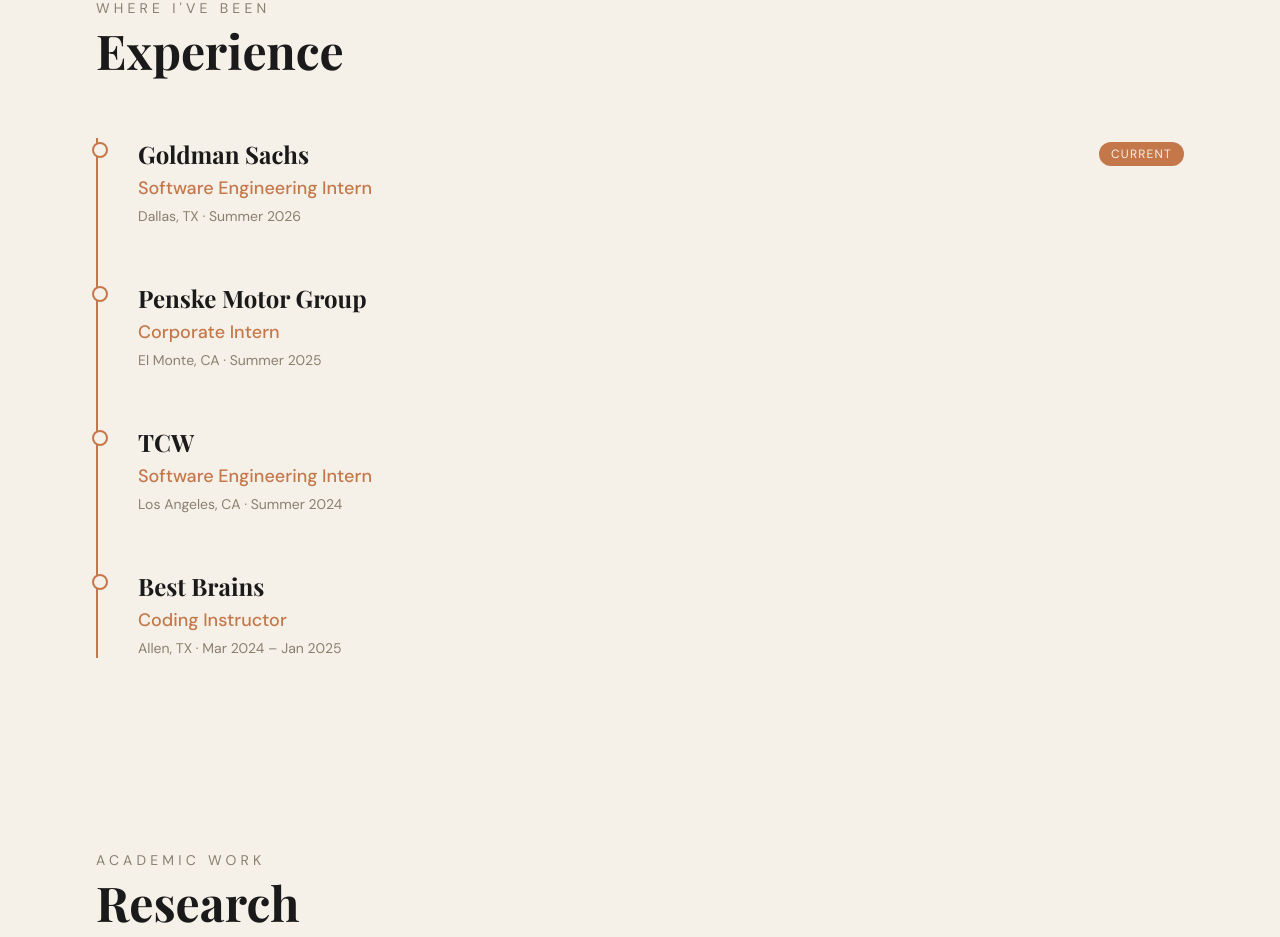
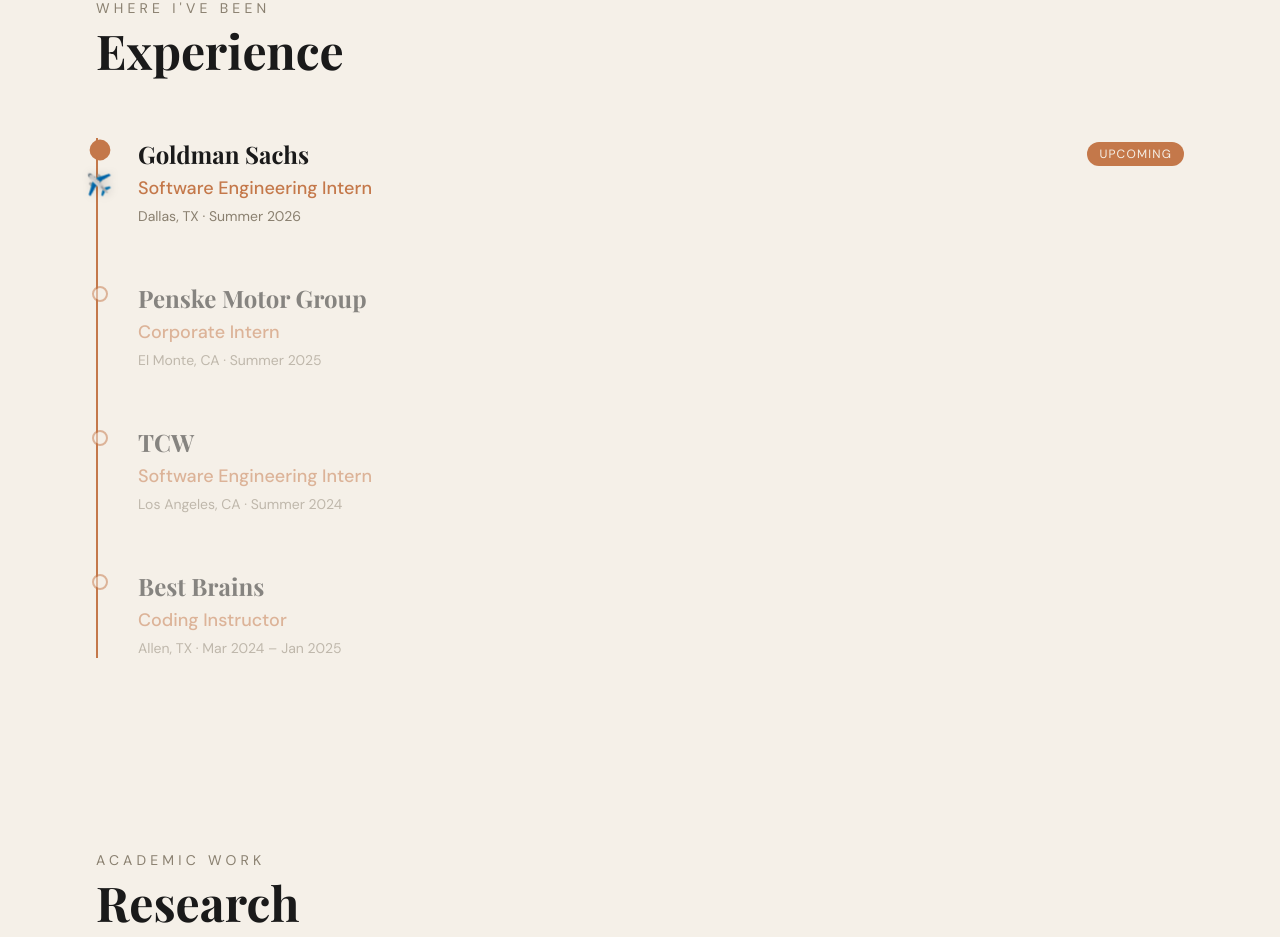
Before and after one commit to anccaz/AnccazPersonalWebsite, a React (Vite) app: page / in a window 1280 px wide. Shown: the part 978-1915 px from the top of the page. Built offline with nearby package versions, Linux system fonts and the light colour scheme; a web font is replaced by a local one.

Commit message:
emojis changes in hobbies

```diff
--- a/src/components/Experience.jsx
+++ b/src/components/Experience.jsx
@@ -1,8 +1,40 @@
 import { experience } from '../portfolio';
+import { useState, useEffect, useRef } from 'react';
 
 export default function Experience() {
+  const [carPosition, setCarPosition] = useState(0);
+  const [activeIndex, setActiveIndex] = useState(null);
+  const sectionRef = useRef(null);
+  const itemRefs = useRef([]);
+
+  useEffect(() => {
+    const observer = new IntersectionObserver(
+      (entries) => {
+        entries.forEach((entry) => {
+          if (entry.isIntersecting) {
+            const index = itemRefs.current.indexOf(entry.target);
+            if (index !== -1) {
+              setActiveIndex(index);
+              // Calculate position as percentage from bottom
+              const total = experience.length - 1;
+              const pct = ((total - index) / total) * 88;
+              setCarPosition(pct);
+            }
+          }
+        });
+      },
+      { threshold: 0.6 }
+    );
+
+    itemRefs.current.forEach((ref) => {
+      if (ref) observer.observe(ref);
+    });
+
+    return () => observer.disconnect();
+  }, []);
+
   return (
-    <section className="px-8 md:px-24 py-24">
+    <section ref={sectionRef} className="px-8 md:px-24 py-24">
       <p className="text-sm tracking-[0.3em] uppercase mb-2" style={{ color: 'var(--muted)' }}>
         Where I've Been
       </p>
@@ -11,11 +43,31 @@
       </h2>
 
       <div className="relative border-l-2 pl-10 flex flex-col gap-14" style={{ borderColor: 'var(--accent)' }}>
+
+        {/* Car */}
+        <span
+          className="car-emoji"
+          style={{ bottom: `${carPosition}%` }}
+        >
+          ✈️
+        </span>
+
         {experience.map((job, i) => (
-          <div key={i} className="relative">
+          <div
+            key={i}
+            ref={el => itemRefs.current[i] = el}
+            className="relative transition-all duration-500"
+            style={{ opacity: activeIndex === null || activeIndex === i ? 1 : 0.5 }}
+          >
             {/* dot on the line */}
-            <div className="absolute -left-[2.85rem] top-1 w-4 h-4 rounded-full border-2"
-              style={{ background: 'var(--cream)', borderColor: 'var(--accent)' }} />
+            <div
+              className="absolute -left-[2.85rem] top-1 w-4 h-4 rounded-full border-2 transition-all duration-300"
+              style={{
+                background: activeIndex === i ? 'var(--accent)' : 'var(--cream)',
+                borderColor: 'var(--accent)',
+                transform: activeIndex === i ? 'scale(1.3)' : 'scale(1)',
+              }}
+            />
 
             <div className="flex flex-col md:flex-row md:items-center md:justify-between mb-1">
               <h3 className="font-display text-2xl font-bold" style={{ color: 'var(--charcoal)' }}>
@@ -24,7 +76,7 @@
               {job.upcoming && (
                 <span className="text-xs tracking-widest uppercase px-3 py-1 rounded-full mt-1 md:mt-0 w-fit"
                   style={{ background: 'var(--accent)', color: 'var(--cream)' }}>
-                  Current
+                  Upcoming
                 </span>
               )}
             </div>
--- a/src/components/Organizations.jsx
+++ b/src/components/Organizations.jsx
@@ -11,7 +11,7 @@
       id: Date.now() + i,
       tx: `${Math.random() * 60 - 30}px`,
       delay: `${Math.random() * 0.8}s`,
-      symbol: ['♩', '♪', '♫', '♬'][Math.floor(Math.random() * 4)],
+      symbol: ['🎶', '♪', '🎵', '♬'][Math.floor(Math.random() * 4)],
       left: `${Math.random() * 40}px`,
     }));
     setNotes(prev => [...prev, ...newNotes]);
@@ -25,7 +25,7 @@
       id: Date.now() + i,
       tx: `${Math.random() * 60 - 30}px`,
       delay: `${Math.random() * 0.8}s`,
-      symbol: ['❄️', '❅', '❆', '✦'][Math.floor(Math.random() * 4)],
+      symbol: ['❄️', '🧊', '❆', '✦'][Math.floor(Math.random() * 4)],
       left: `${Math.random() * 40}px`,
     }));
     setSnowflakes(prev => [...prev, ...newFlakes]);
@@ -39,7 +39,7 @@
       id: Date.now() + i,
       tx: `${Math.random() * 60 - 30}px`,
       delay: `${Math.random() * 0.8}s`,
-      symbol: ['🍪', '🍩', '🧇', '🍫'][Math.floor(Math.random() * 4)],
+      symbol: ['🍪', '🍩', '🎂', '🍫'][Math.floor(Math.random() * 4)],
       left: `${Math.random() * 40}px`,
     }));
     setCookies(prev => [...prev, ...newCookies]);
--- a/src/index.css
+++ b/src/index.css
@@ -70,3 +70,25 @@
   animation: floatCookie 1.5s ease-out forwards;
   font-size: 1rem;
 }
+
+@keyframes driveUp {
+  from { bottom: 0%; }
+  to   { bottom: 100%; }
+}
+
+.car-track {
+  position: absolute;
+  left: -2px;
+  top: 0;
+  bottom: 0;
+  width: 2px;
+}
+
+.car-emoji {
+  position: absolute;
+  left: -12px;
+  font-size: 1.3rem;
+  transition: bottom 0.8s cubic-bezier(0.4, 0, 0.2, 1);
+  transform: rotate(-90deg);
+  filter: drop-shadow(0 2px 4px rgba(0,0,0,0.15));
+}
```
